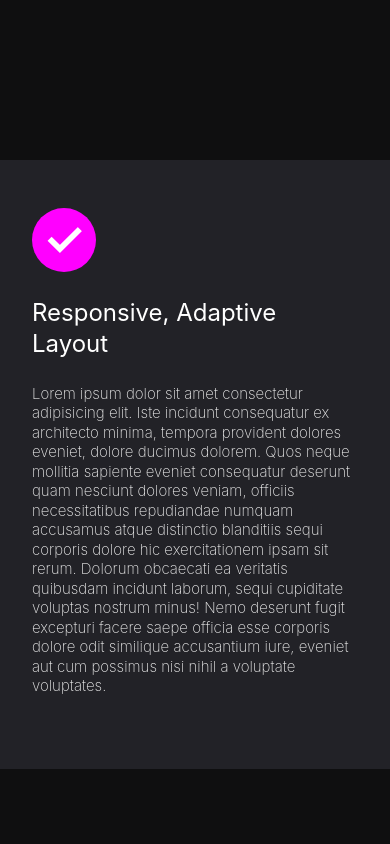
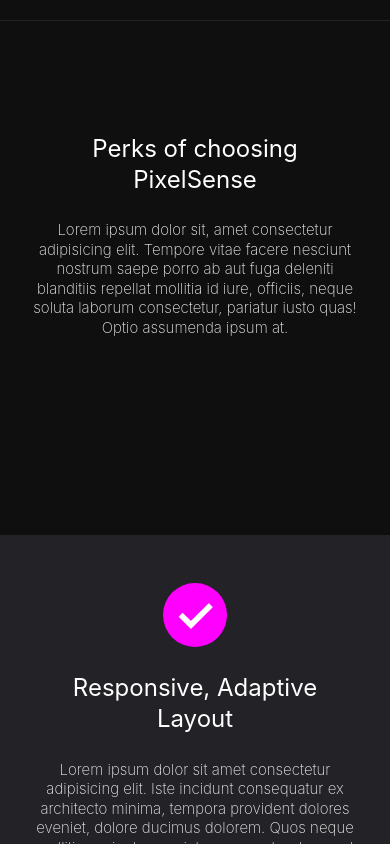
Before and after one commit to maxrule98/pixelsense, a website built with Parcel: page src/index.html in a window 390 px wide. Shown: the part 1156-2000 px from the top of the page. Built offline with nearby package versions, Linux system fonts and the light colour scheme.

Commit message:
Some adjustments

```diff
--- a/src/index.html
+++ b/src/index.html
@@ -33,7 +33,7 @@
         </div>
     </section>
 
-    <section class="row row--2">
+    <section class="row row--scroll">
         <div class="container container--fill">
             <div class="ico"><h1>✓</h1></div>
             <h2 class="text__subtitle">Responsive, Adaptive Layout</h2>
--- a/src/less/partials/base.less
+++ b/src/less/partials/base.less
@@ -19,6 +19,9 @@
     background: @highlight;
     border-radius: 50%;
     margin-bottom: 25px;
+    @media screen and (max-width: 800px) {
+        margin: 0 auto 25px auto;
+    }
 }
 
 .logo {
--- a/src/less/partials/grid.less
+++ b/src/less/partials/grid.less
@@ -28,9 +28,17 @@
         grid-template-rows: auto;
         padding: 0px;
     }
+    &--scroll {
+        grid-template-columns: repeat(2, minmax(min-content, 1fr));
+        grid-template-rows: auto;
+        padding: 0px;
+    }
     @media screen and (max-width: 800px) {
-        //text-align: center;
+        text-align: center;
         &--2 {
+            grid-template-columns: 1fr;
+        }
+        &--scroll {
             grid-template-columns: repeat(4, minmax(100%, max-content));
             overflow-x: scroll;
             scroll-snap-type: x mandatory;
--- a/src/less/partials/inputs.less
+++ b/src/less/partials/inputs.less
@@ -3,6 +3,7 @@
 }
 
 .input {
+    color: @white;
     outline: 1px solid @white;
     border: none;
     background: none;
```
Also changed, not shown: dist/index.html, 3 other files.
